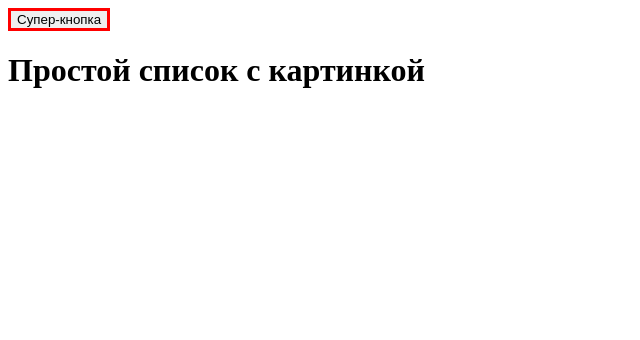
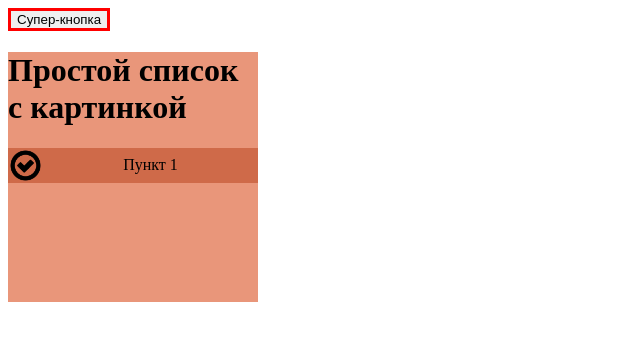
Before and after one commit to dulova/lab1, a plain HTML site: page index.html in a window 1280 px wide. Shown: the whole page, without its empty margins (0-640 px from the left). Drawn offline with Linux system fonts and the light colour scheme.

Commit message:
Добавлена обертка и 1 пункт списка

```diff
--- a/index.html
+++ b/index.html
@@ -9,6 +9,12 @@
 </head>
 <body>
     <button>Супер-кнопка</button>
+    <div class="container">
     <h1>Простой список с картинкой</h1>
+    <div class="row">
+        <img src="img.png" alt="картинка">
+        <p>Пункт 1</p>
+    </div>
+    </div>
 </body>
 </html>
--- a/style.css
+++ b/style.css
@@ -1,4 +1,30 @@
+
 button {
     border: solid red;
     border-radius: 1 px;
 }
+
+.container {
+    display: block;
+    width: 250px;
+    height: 250px;
+    background-color: darksalmon;
+}
+
+.row {
+    display: flex;
+    flex-direction: row;
+    background-color: rgb(207, 106, 73);
+    justify-content: space-evenly;
+}
+
+p {
+    display: inline-block;
+    margin: auto;
+    vertical-align: middle;
+}
+
+img {
+    width: 35px;
+    height: 35px;
+}
```
Also changed, not shown: img.png (added).
